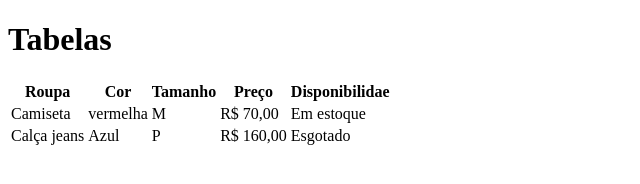
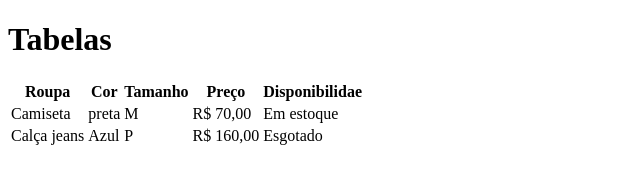
Before and after one commit to Jadereggres/aula-tabela, a plain HTML site: page index.html in a window 1280 px wide. Shown: the whole page, without its empty margins (0-640 px from the left). Drawn offline with Linux system fonts and the light colour scheme.

Commit message:
voltando para preta

```diff
--- a/index.html
+++ b/index.html
@@ -20,7 +20,7 @@
     </tr>
     <tr>
         <td>Camiseta</td>
-        <td>vermelha</td>
+        <td>preta</td>
         <td>M</td>
         <td>R$ 70,00</td>
         <td>Em estoque</td>
```
